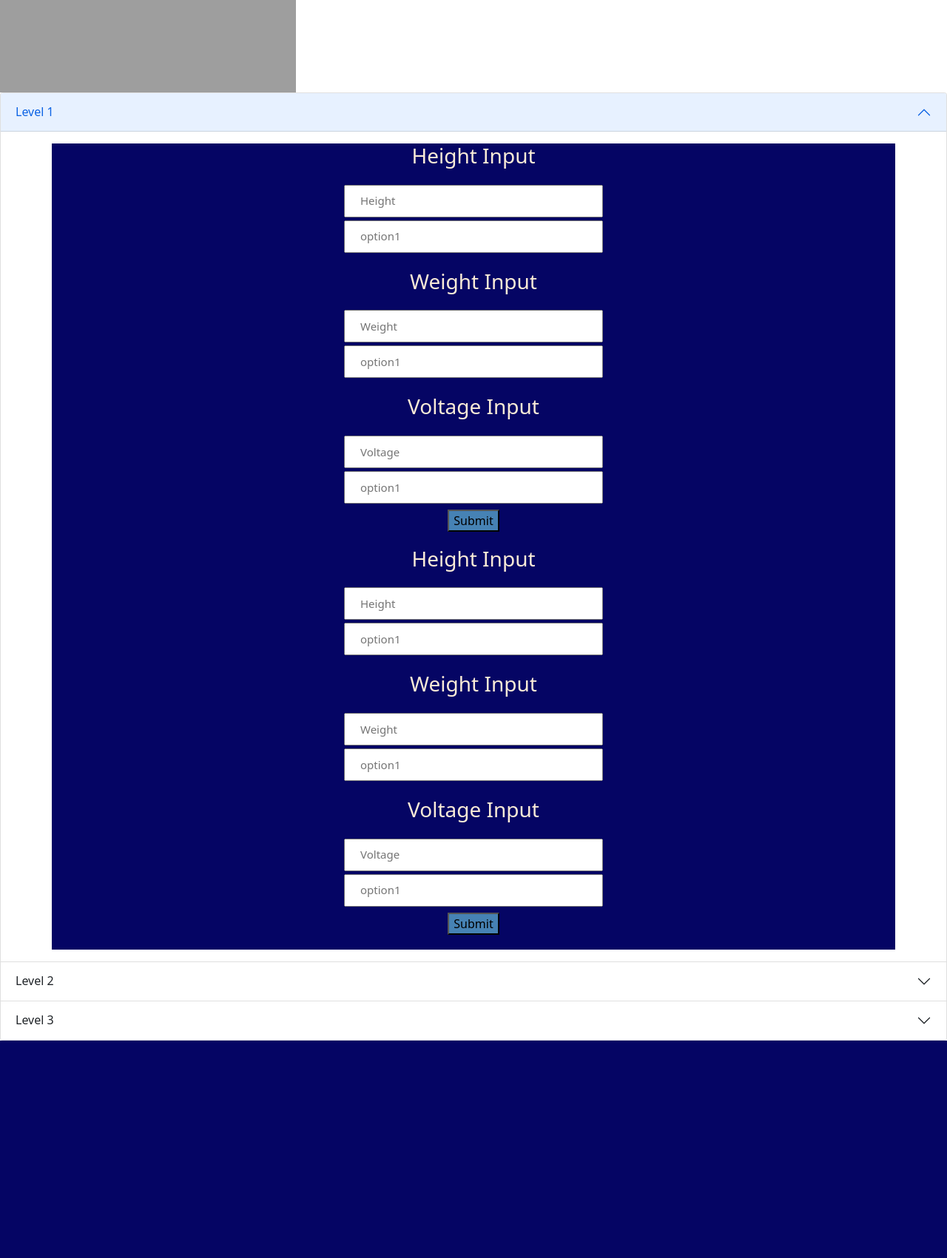
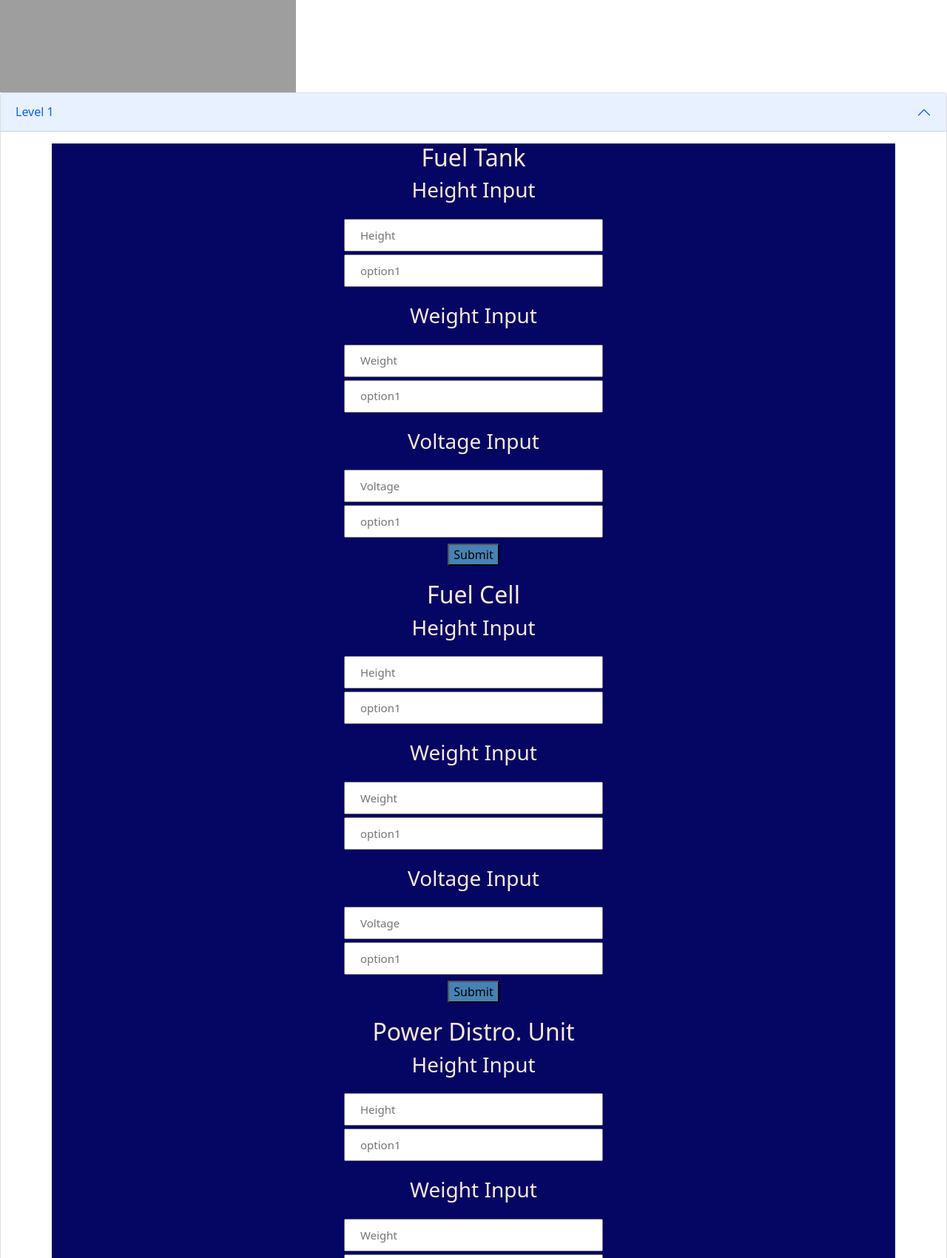
Before and after one commit to Ziw127/ZeroAvia, a Flask app: template templates/formTest.html in a window 1280 px wide. Shown: the part 231-1932 px from the top of the page at 74% size. Before the commit the page ends 1638 px from the top, so only its background shows below. Run offline with Flask 2, Linux system fonts and the light colour scheme; the template is opened without the code that fills it, so the values that code supplies are empty; grey boxes are pictures that could not be loaded.

Commit message:
progress

```diff
--- a/templates/formTest.html
+++ b/templates/formTest.html
@@ -9,15 +9,25 @@
     <link href="https://cdn.jsdelivr.net/npm/bootstrap@5.0.2/dist/css/bootstrap.min.css" rel="stylesheet" integrity="sha384-EVSTQN3/azprG1Anm3QDgpJLIm9Nao0Yz1ztcQTwFspd3yD65VohhpuuCOmLASjC" crossorigin="anonymous">
 </head>
 <body>
-    <!-- <div class="container">
-      <div class="col">
+
+
     <h1>Graph</h1>
     <img src="https://images.unsplash.com/photo-1586448317606-cb1ec00298fc?ixlib=rb-1.2.1&ixid=MnwxMjA3fDB8MHxzZWFyY2h8Mnx8ZGF0YSUyMGdyYXBofGVufDB8fDB8fA%3D%3D&auto=format&fit=crop&w=500&q=60" class="img-fluid" alt="...">
-    </div>
 
-        <div class="row">
+    <div class="accordion" id="accordionExample">
+      <div class="accordion-item">
+        <h2 class="accordion-header" id="headingOne">
+          <button class="accordion-button" type="button" data-bs-toggle="collapse" data-bs-target="#collapseOne" aria-expanded="true" aria-controls="collapseOne">
+            Level 1
+          </button>
+        </h2>
+        <div id="collapseOne" class="accordion-collapse collapse show" aria-labelledby="headingOne" data-bs-parent="#accordionExample">
+          <div class="accordion-body">
+            <div class = "container">
               <div class="col">
-                <h1>Zero Avia - Level 1</h1>
+
+
+                <h2>Fuel Tank</h2>
                 <h3>Height Input</h3>
 
                     <form action="success.html" method="POST">
@@ -38,28 +48,30 @@
                         <input title="option1" placeholder="option1" type="number" min="50" max="300" name="height_name" required><br>
                         <button type="submit">Submit</button>
                     </form>
-            </div>
 
-        </div>
+                    <h2>Fuel Cell</h2>
+                    <h3>Height Input</h3>
 
-    </div> -->
+                    <form action="success.html" method="POST">
+                        <input title="" placeholder="Height" type="text" name="email_name" required><br>
+                        <input title="option1" placeholder="option1" type="number" min="50" max="300" name="height_name" required><br>
+                    </form>
+                    <h3>Weight Input</h3>
 
-    <h1>Graph</h1>
-    <img src="https://images.unsplash.com/photo-1586448317606-cb1ec00298fc?ixlib=rb-1.2.1&ixid=MnwxMjA3fDB8MHxzZWFyY2h8Mnx8ZGF0YSUyMGdyYXBofGVufDB8fDB8fA%3D%3D&auto=format&fit=crop&w=500&q=60" class="img-fluid" alt="...">
+                    <form action="success.html" method="POST">
+                        <input title="" placeholder="Weight" type="text" name="email_name" required><br>
+                        <input title="option1" placeholder="option1" type="number" min="50" max="300" name="height_name" required><br>
 
-    <div class="accordion" id="accordionExample">
-      <div class="accordion-item">
-        <h2 class="accordion-header" id="headingOne">
-          <button class="accordion-button" type="button" data-bs-toggle="collapse" data-bs-target="#collapseOne" aria-expanded="true" aria-controls="collapseOne">
-            Level 1
-          </button>
-        </h2>
-        <div id="collapseOne" class="accordion-collapse collapse show" aria-labelledby="headingOne" data-bs-parent="#accordionExample">
-          <div class="accordion-body">
-            <div class = "container">
-              <div class="col">
+                    </form>
+                    <h3>Voltage Input</h3>
 
+                    <form action="success.html" method="POST">
+                        <input title="" placeholder="Voltage" type="text" name="email_name" required><br>
+                        <input title="option1" placeholder="option1" type="number" min="50" max="300" name="height_name" required><br>
+                        <button type="submit">Submit</button>
+                    </form>
 
+                    <h2>Power Distro. Unit</h2>
                     <h3>Height Input</h3>
 
                     <form action="success.html" method="POST">
@@ -83,7 +95,7 @@
                 </div>
                 <div class="col">
 
-
+                  <h2>Inverter</h2>
                   <h3>Height Input</h3>
 
                       <form action="success.html" method="POST">
@@ -104,6 +116,29 @@
                           <input title="option1" placeholder="option1" type="number" min="50" max="300" name="height_name" required><br>
                           <button type="submit">Submit</button>
                       </form>
+
+                      <h2>Motor</h2>
+                      <h3>Height Input</h3>
+
+                      <form action="success.html" method="POST">
+                          <input title="" placeholder="Height" type="text" name="email_name" required><br>
+                          <input title="option1" placeholder="option1" type="number" min="50" max="300" name="height_name" required><br>
+                      </form>
+                      <h3>Weight Input</h3>
+
+                      <form action="success.html" method="POST">
+                          <input title="" placeholder="Weight" type="text" name="email_name" required><br>
+                          <input title="option1" placeholder="option1" type="number" min="50" max="300" name="height_name" required><br>
+
+                      </form>
+                      <h3>Voltage Input</h3>
+
+                      <form action="success.html" method="POST">
+                          <input title="" placeholder="Voltage" type="text" name="email_name" required><br>
+                          <input title="option1" placeholder="option1" type="number" min="50" max="300" name="height_name" required><br>
+                          <button type="submit">Submit</button>
+                      </form>
+
                   </div>
               </div>
 
@@ -111,6 +146,8 @@
           </div>
         </div>
       </div>
+
+
       <div class="accordion-item">
         <h2 class="accordion-header" id="headingTwo">
           <button class="accordion-button collapsed" type="button" data-bs-toggle="collapse" data-bs-target="#collapseTwo" aria-expanded="false" aria-controls="collapseTwo">
@@ -122,7 +159,51 @@
             <div class = "container">
               <div class="col">
 
+                <h2>Fuel Tank</h2>
+                <h3>Height Input</h3>
 
+                    <form action="success.html" method="POST">
+                        <input title="" placeholder="Height" type="text" name="email_name" required><br>
+                        <input title="option1" placeholder="option1" type="number" min="50" max="300" name="height_name" required><br>
+                    </form>
+                    <h3>Weight Input</h3>
+
+                    <form action="success.html" method="POST">
+                        <input title="" placeholder="Weight" type="text" name="email_name" required><br>
+                        <input title="option1" placeholder="option1" type="number" min="50" max="300" name="height_name" required><br>
+
+                    </form>
+                    <h3>Voltage Input</h3>
+
+                    <form action="success.html" method="POST">
+                        <input title="" placeholder="Voltage" type="text" name="email_name" required><br>
+                        <input title="option1" placeholder="option1" type="number" min="50" max="300" name="height_name" required><br>
+                        <button type="submit">Submit</button>
+                    </form>
+
+                    <h2>Fuel Cell</h2>
+                    <h3>Height Input</h3>
+
+                    <form action="success.html" method="POST">
+                        <input title="" placeholder="Height" type="text" name="email_name" required><br>
+                        <input title="option1" placeholder="option1" type="number" min="50" max="300" name="height_name" required><br>
+                    </form>
+                    <h3>Weight Input</h3>
+
+                    <form action="success.html" method="POST">
+                        <input title="" placeholder="Weight" type="text" name="email_name" required><br>
+                        <input title="option1" placeholder="option1" type="number" min="50" max="300" name="height_name" required><br>
+
+                    </form>
+                    <h3>Voltage Input</h3>
+
+                    <form action="success.html" method="POST">
+                        <input title="" placeholder="Voltage" type="text" name="email_name" required><br>
+                        <input title="option1" placeholder="option1" type="number" min="50" max="300" name="height_name" required><br>
+                        <button type="submit">Submit</button>
+                    </form>
+
+                    <h2>Power Distro. Unit</h2>
                     <h3>Height Input</h3>
 
                     <form action="success.html" method="POST">
@@ -146,7 +227,7 @@
                 </div>
                 <div class="col">
 
-
+                  <h2>Inverter</h2>
                   <h3>Height Input</h3>
 
                       <form action="success.html" method="POST">
@@ -167,6 +248,29 @@
                           <input title="option1" placeholder="option1" type="number" min="50" max="300" name="height_name" required><br>
                           <button type="submit">Submit</button>
                       </form>
+
+                      <h2>Motor</h2>
+                      <h3>Height Input</h3>
+
+                      <form action="success.html" method="POST">
+                          <input title="" placeholder="Height" type="text" name="email_name" required><br>
+                          <input title="option1" placeholder="option1" type="number" min="50" max="300" name="height_name" required><br>
+                      </form>
+                      <h3>Weight Input</h3>
+
+                      <form action="success.html" method="POST">
+                          <input title="" placeholder="Weight" type="text" name="email_name" required><br>
+                          <input title="option1" placeholder="option1" type="number" min="50" max="300" name="height_name" required><br>
+
+                      </form>
+                      <h3>Voltage Input</h3>
+
+                      <form action="success.html" method="POST">
+                          <input title="" placeholder="Voltage" type="text" name="email_name" required><br>
+                          <input title="option1" placeholder="option1" type="number" min="50" max="300" name="height_name" required><br>
+                          <button type="submit">Submit</button>
+                      </form>
+
                   </div>
               </div>
 
```
Lines whose indentation alone changed are shown as unchanged.
